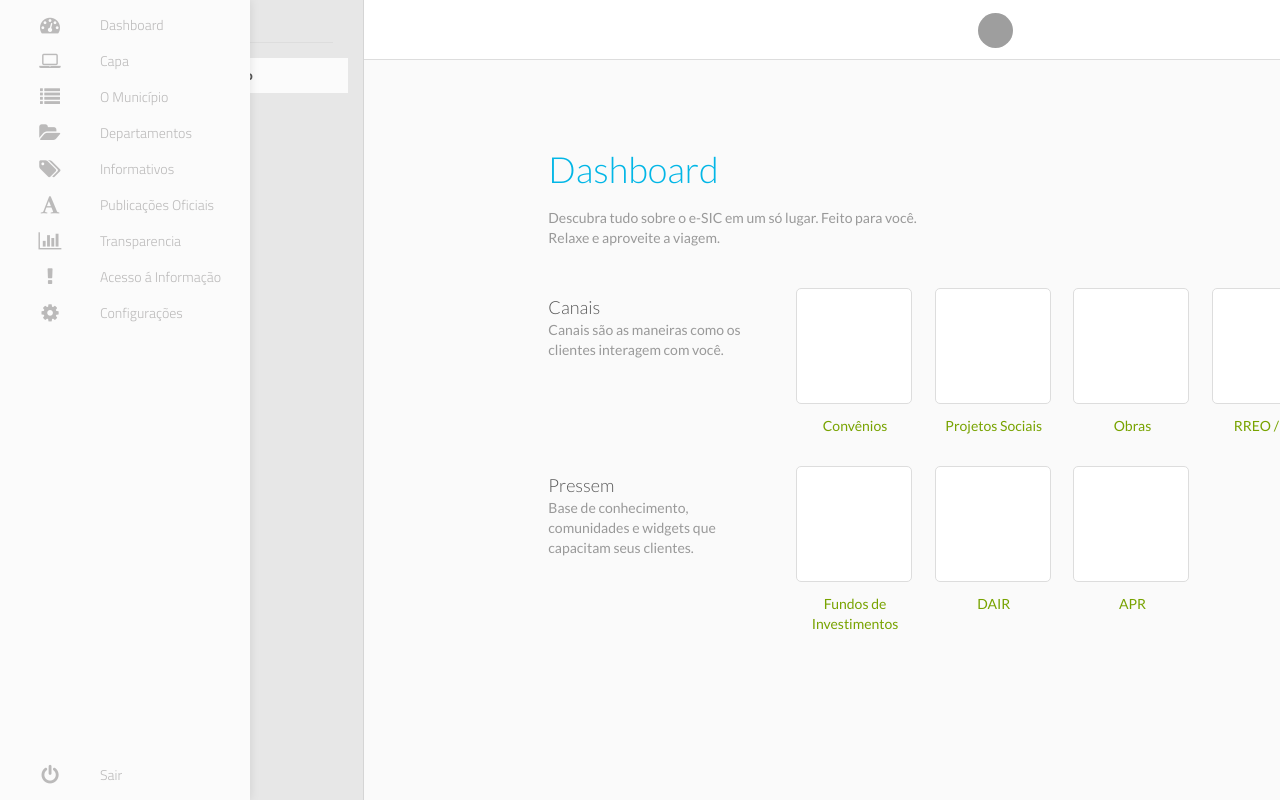
After one commit to sergiocacique/novo_app, a PHP site: page /capa.php in a window 1280 px wide. The commit adds this page. Run offline with PHP 8.4, Linux system fonts and the light colour scheme; the visitor is signed in with stand-in values (Sample User, id 1); data that the repository does not hold is empty; a stand-in replaces the project's code that opens the database connection; some libraries are stand-ins or nearby versions; some web fonts are replaced; grey boxes are pictures that could not be loaded.

Commit message:
atualizado novas paginas

```diff
--- /dev/null
+++ b/novo_painel/capa.php
@@ -0,0 +1,232 @@
+<?php
+/**
+ * Created by PhpStorm.
+ * User: elidiane
+ * Date: 24/11/14
+ * Time: 09:34
+ */
+include ("conexao.php");
+include ("funcao.php");
+
+// A sessão precisa ser iniciada em cada página diferente
+if (!isset($_SESSION)) session_start();
+
+
+// Verifica se não há a variável da sessão que identifica o usuário
+if (!isset($_SESSION['UsuarioID'])) {
+    // Destrói a sessão por segurança
+    session_destroy();
+    // Redireciona o visitante de volta pro login
+    header("Location: login.php"); exit;
+}
+
+?>
+<html>
+<head>
+    <meta charset="utf-8">
+    <meta http-equiv="X-UA-Compatible" content="IE=edge">
+    <title>Minha Prefeitura - Dashboard</title>
+    <meta name="description" content="">
+    <meta name="viewport" content="width=device-width, initial-scale=1, maximum-scale=1, user-scalable=no">
+
+    <link href='https://fonts.googleapis.com/css?family=Lato:400,700,300' rel='stylesheet' type='text/css'>
+    <link rel="stylesheet" href="css/estilo.css">
+    <link rel="stylesheet" href="css/bootstrap.css">
+
+
+    <script src="js/bootstrap.js"></script>
+    <script src="js/jquery.1.11.1.min.js"></script>
+    <script>
+
+        function loadImages() {
+            if (document.getElementById) {  // DOM3 = IE5, NS6
+                document.getElementById('loading').style.visibility = 'hidden';
+            }
+            else {
+                if (document.layers) {  // Netscape 4
+                    document.hidepage.visibility = 'hidden';
+                }
+                else {  // IE 4
+                    document.all.hidepage.style.visibility = 'hidden';
+                }
+            }
+        }
+
+        $(window).load(function() {
+            // Animate loader off screen
+            $("#loading2").delay(200).fadeOut("slow");
+        });
+
+        function listaChamado(acao){
+            start();
+            $('#loading2').css('visibility','visible');
+            $.post("inicio_chamado.php", { acao: acao },
+                function(data){
+                    $('#conteudo').html(data);
+                    $('html, body').animate({scrollTop:0}, 'slow');
+                }).done(function() {
+                    $('#loading2').css('visibility','hidden');
+                });
+        }
+    </script>
+</head>
+<body class="orders index">
+<div id="loading2">
+    <div id="loading">
+        <div class="container">
+            <div class="col-sm-9 col-sm-offset-2 col-md-10 col-md-offset-1">
+                <h1>Carregando dados</h1>
+                <p>aguarde por favor</p>
+                <div id="circleG">
+                    <div id="circleG_1" class="circleG"></div>
+                    <div id="circleG_2" class="circleG"></div>
+                    <div id="circleG_3" class="circleG"></div>
+                </div>
+            </div>
+        </div>
+    </div>
+</div>
+<?php include ("menu.php");?>
+<div class="pane">
+    <header class=" hide_when_collapsed">
+        <h1>PÁGINA INICIAL</h1>
+    </header>
+    <div class=" hide_when_collapsed scroll_content">
+
+        <div class="section">
+
+            <ul class="filters">
+                <li class="selected">
+                    <a href="#">
+                        Folha de Pagamento
+                    </a>
+                </li>
+                <li>
+                    <a href="#">
+                        Servidores Cedidos
+                    </a>
+                </li>
+                <li>
+                    <a href="#">
+                        Diárias
+                    </a>
+                </li>
+                <li>
+                    <a href="#">
+                        Passagens
+                    </a>
+                </li>
+            </ul>
+        </div>
+
+
+
+
+    </div>
+</div>
+<?php include ("topo.php");?>
+
+
+<div id="conteudo" class="container">
+    <div class="row discovery">
+        <div class="col-sm-9 col-sm-offset-2 col-md-10 col-md-offset-1">
+            <div class="header">
+                <h1>Dashboard</h1>
+                <div class="tagline"> Descubra tudo sobre o e-SIC em um só lugar. Feito para você. Relaxe e aproveite a viagem. </div>
+            </div>
+
+            <div class="category">
+                <div class="title">
+                    <h4>Canais</h4>
+                    Canais são as maneiras como os clientes interagem com você.
+                </div>
+
+                <div class="cards">
+                    <div class="item">
+                        <a id="ember4500" class="ember-view" href="#/discovery/feature/email">
+                            <span class="card">
+                                <svg id="ember4501" class="ember-view card-icon" viewBox="0 0 116 116"></svg>
+                            </span>
+                            <br>
+                            <span class="card-name">Convênios</span>
+                        </a>
+                    </div>
+
+                    <div class="item">
+                        <a id="ember4500" class="ember-view" href="#/discovery/feature/email">
+                            <span class="card">
+                                <svg id="ember4501" class="ember-view card-icon" viewBox="0 0 116 116"></svg>
+                            </span>
+                            <br>
+                            <span class="card-name">Projetos Sociais</span>
+                        </a>
+                    </div>
+
+                    <div class="item">
+                        <a id="ember4500" class="ember-view" href="#/discovery/feature/email">
+                            <span class="card">
+                                <svg id="ember4501" class="ember-view card-icon" viewBox="0 0 116 116"></svg>
+                            </span>
+                            <br>
+                            <span class="card-name">Obras</span>
+                        </a>
+                    </div>
+
+                    <div class="item">
+                        <a id="ember4500" class="ember-view" href="#/discovery/feature/email">
+                            <span class="card">
+                                <svg id="ember4501" class="ember-view card-icon" viewBox="0 0 116 116"></svg>
+                            </span>
+                            <br>
+                            <span class="card-name">RREO / RGF</span>
+                        </a>
+                    </div>
+                </div>
+
+            </div>
+
+            <div class="category">
+                <div class="title">
+                    <h4>Pressem</h4>
+                    Base de conhecimento, comunidades e widgets que capacitam seus clientes.
+                </div>
+
+                <div class="cards">
+                    <div class="item">
+                        <a id="ember4500" class="ember-view" href="#/discovery/feature/email">
+                            <span class="card">
+                                <svg id="ember4501" class="ember-view card-icon" viewBox="0 0 116 116"></svg>
+                            </span>
+                            <br>
+                            <span class="card-name">Fundos de Investimentos</span>
+                        </a>
+                    </div>
+
+                    <div class="item">
+                        <a id="ember4500" class="ember-view" href="#/discovery/feature/email">
+                            <span class="card">
+                                <svg id="ember4501" class="ember-view card-icon" viewBox="0 0 116 116"></svg>
+                            </span>
+                            <br>
+                            <span class="card-name">DAIR</span>
+                        </a>
+                    </div>
+
+                    <div class="item">
+                        <a id="ember4500" class="ember-view" href="#/discovery/feature/email">
+                            <span class="card">
+                                <svg id="ember4501" class="ember-view card-icon" viewBox="0 0 116 116"></svg>
+                            </span>
+                            <br>
+                            <span class="card-name">APR</span>
+                        </a>
+                    </div>
+                </div>
+
+            </div>
+        </div>
+    </div>
+</div>
+<div class="container"></div>
+</body>
+</html>
--- a/novo_painel/css/estilo.css
+++ b/novo_painel/css/estilo.css
@@ -59,6 +59,20 @@ body.orders .table-striped .product-item .product-visibility .fa-eye {
 .main-menu .logo {
     background-color: transparent;
     background-image: url("../imagens/logo.png");
+    background-position: center center;
+    background-repeat: no-repeat;
+    border: 0 none;
+    color: transparent;
+    display: block;
+    font: 0px/0 a;
+    height: 45px;
+    margin: 20px auto 0;
+    text-shadow: none;
+    width: 100%;
+}
+.main-menu .pacaraima {
+    background-color: transparent;
+    background-image: url("../imagens/brasao/pacaraima.png");
     background-position: center center;
     background-repeat: no-repeat;
     border: 0 none;
--- a/novo_painel/menu.php
+++ b/novo_painel/menu.php
@@ -1,5 +1,12 @@
+<?php
+$sqlPrefeitura = mysql_query("SELECT * FROM prefeitura WHERE CdPrefeitura = ".$_SESSION['PrefeituraID']." ");
+$verPrefeitura = mysql_fetch_array($sqlPrefeitura);
+
+$sqlPrefConfig = mysql_query("SELECT * FROM prefeitura_config WHERE CdPrefeitura = ".$_SESSION['PrefeituraID']." ");
+$verPrefConfig = mysql_fetch_array($sqlPrefConfig);
+?>
 <nav class="main-menu">
-    <a class="logo" href="/admin">boa vista</a>
+    <a class="<?php echo $verPrefeitura['Pasta'];?>" href="/admin"><?php echo $verPrefeitura['Nome'];?></a>
 
     <ul>
         <li>
@@ -12,7 +19,7 @@
 
         </li>
         <li class="has-subnav">
-            <a href="esic.php">
+            <a href="capa.php">
                 <i class="fa fa-laptop fa-2x"></i>
                         <span class="nav-text">
                             Capa
@@ -85,7 +92,7 @@
 
     <ul class="logout">
         <li>
-            <a href="#">
+            <a href="sair.php">
                 <i class="fa fa-power-off fa-2x"></i>
                         <span class="nav-text">
                             Sair
--- a/novo_painel/topo.php
+++ b/novo_painel/topo.php
@@ -13,7 +13,7 @@ $verPerfil = mysql_fetch_array($sqlPerfil);
         <div class="row">
             <div class="col-sm-3 col-sm-offset-1">
                 <div class="see-frontstore">
-                    <a href="http://area-vip.minestore.com.br/" target="blank">ver portal da transparência</a>
+                    <a href="http://area-vip.minestore.com.br/" target="blank"><?php echo $verPrefConfig['Titulo'];?></a>
                 </div>
                 <a href=""></a>
             </div>
--- a/novo_painel/validacao.php
+++ b/novo_painel/validacao.php
@@ -39,7 +39,7 @@ if ($mostra > 0) {
 //        $_SESSION['PrefeituraID'] = "0";
 //    }
 
-    $_SESSION['PrefeituraID'] = "9";
+    $_SESSION['PrefeituraID'] = "5";
     if ($verDados['atualizado'] == 'nao'){
         //header('Location: meus_dados.php'); exit;
         header('Location: index.php'); exit;
```
Also changed, not shown: novo_painel/menu_o_municipio.php (added, +79 -0 lines), novo_painel/o_municipio.php (+1 -79 lines), novo_painel/sair.php (added, +11 -0 lines), novo_painel/imagens/brasao/pacaraima.png (added), novo_painel/imagens/capa.png, novo_painel/imagens/logo.png.
